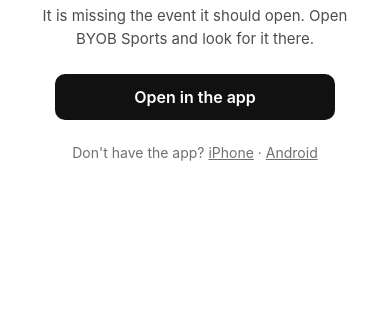
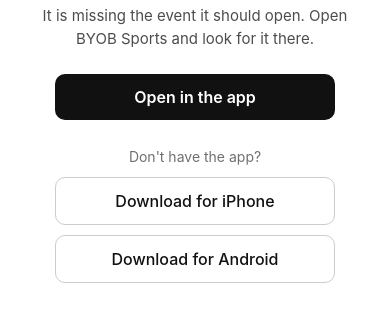
Before and after one commit to BYOB-Sports/event, a plain HTML site: page index.html in a window 390 px wide. Shown: the part 177-498 px from the top of the page. Drawn offline with Linux system fonts and the light colour scheme.

Commit message:
fix: restore the store links as real buttons, always rendered
Three things the page must do, per the requirement: redirect by itself on
every load, offer install buttons for anyone without the app, and keep 'Open
in the app' as the fallback if the redirect does not land.

The install links had been demoted to a small text line when the earlier
timed reveal was removed. They are buttons again - but static, never revealed
on a timer. The old reveal was gated on document.visibilityState still being
'visible' after 2s, and that stays 'visible' behind the iOS confirm dialog,
so it fired for everyone including users whose app had already opened, and
read as buttons popping in at staggered times.

On the iOS confirm dialog, measured on an iPhone 17 Pro simulator under
identical back-to-back conditions:

  redirect from <head>          - prompts, AND leaves a blank page
  redirect at end of <body>     - prompts, page rendered
  redirect after load + rAF     - prompts, page rendered

All three prompt. An earlier run where the end-of-body form did not prompt
turned out not to reproduce - iOS appears to suppress the prompt on a first
scheme navigation after a quiet period, which is a property of the OS and
not of this page. So the dialog is not something the page's timing controls,
and the head form is strictly worse for buying nothing and costing the body.

End-of-body stays: same dialog, but a real page behind it instead of a blank
tab. Only Universal Links remove the browser hop entirely.

```diff
--- a/index.html
+++ b/index.html
@@ -40,8 +40,12 @@
     }
     .btn.primary { background: #111; color: #fff; }
     .btn.secondary { background: transparent; border: 1px solid #ccc; color: #111; font-weight: 500; }
-    .stores { font-size: 14px; margin: 22px 0 0; opacity: .6; }
-    .stores a { color: inherit; }
+    /* Always rendered, never revealed on a timer. An earlier version showed
+       these after 2s if document.visibilityState was still 'visible' - but
+       that stays 'visible' behind the iOS confirm dialog, so the reveal fired
+       for everyone, including users whose app opened fine, and read as
+       buttons popping in at staggered times. */
+    .stores-label { font-size: 14px; margin: 26px 0 10px; opacity: .6; }
 
     /* Dark rules go LAST. They carry the same specificity as the light rules
        above, so source order decides the winner — moved earlier, the light
@@ -62,7 +66,9 @@
 
     <a class="btn primary" id="open" href="#">Open in the app</a>
 
-    <p class="stores">Don't have the app? <a href="https://apps.apple.com/us/app/byob-sports-social-tennis-app/id6751515573">iPhone</a> &middot; <a href="https://play.google.com/store/apps/details?id=com.byobsports">Android</a></p>
+    <p class="stores-label">Don't have the app?</p>
+    <a class="btn secondary" href="https://apps.apple.com/us/app/byob-sports-social-tennis-app/id6751515573">Download for iPhone</a>
+    <a class="btn secondary" href="https://play.google.com/store/apps/details?id=com.byobsports">Download for Android</a>
   </main>
 
   <!--
```
